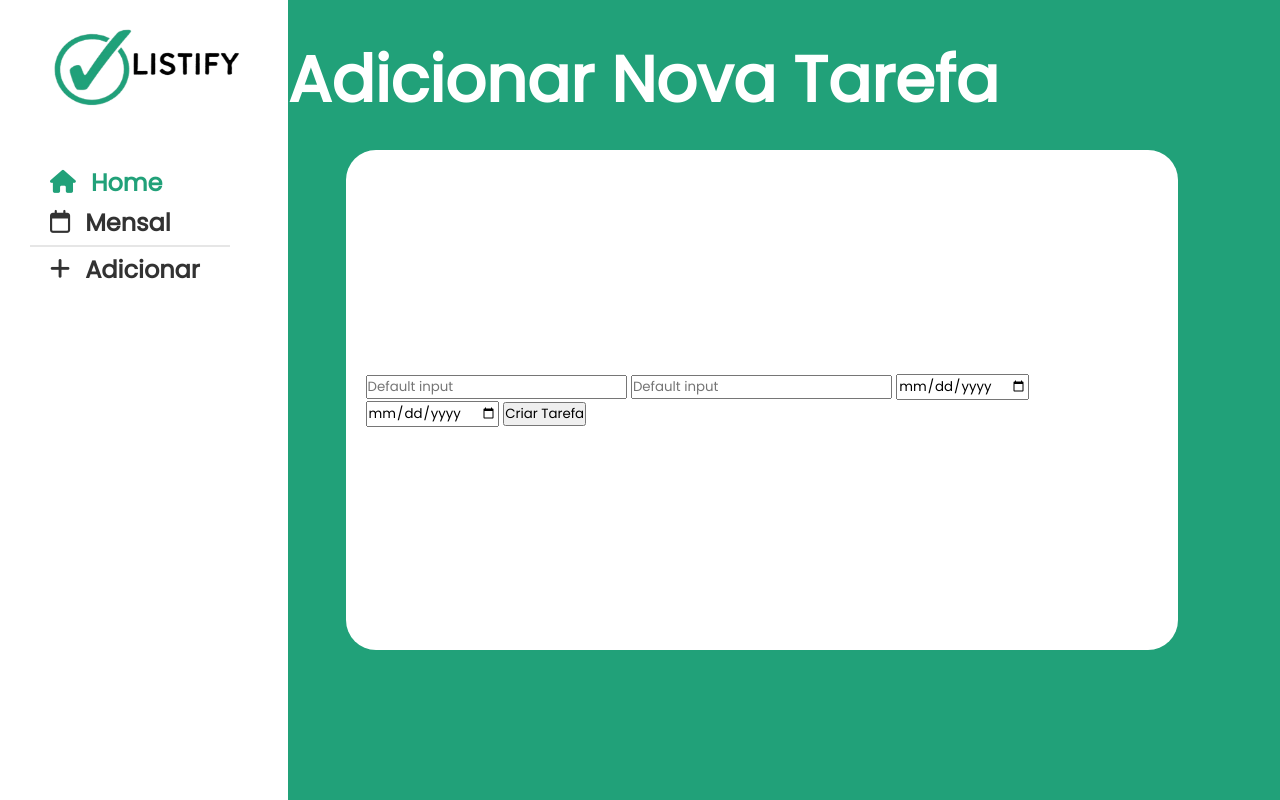
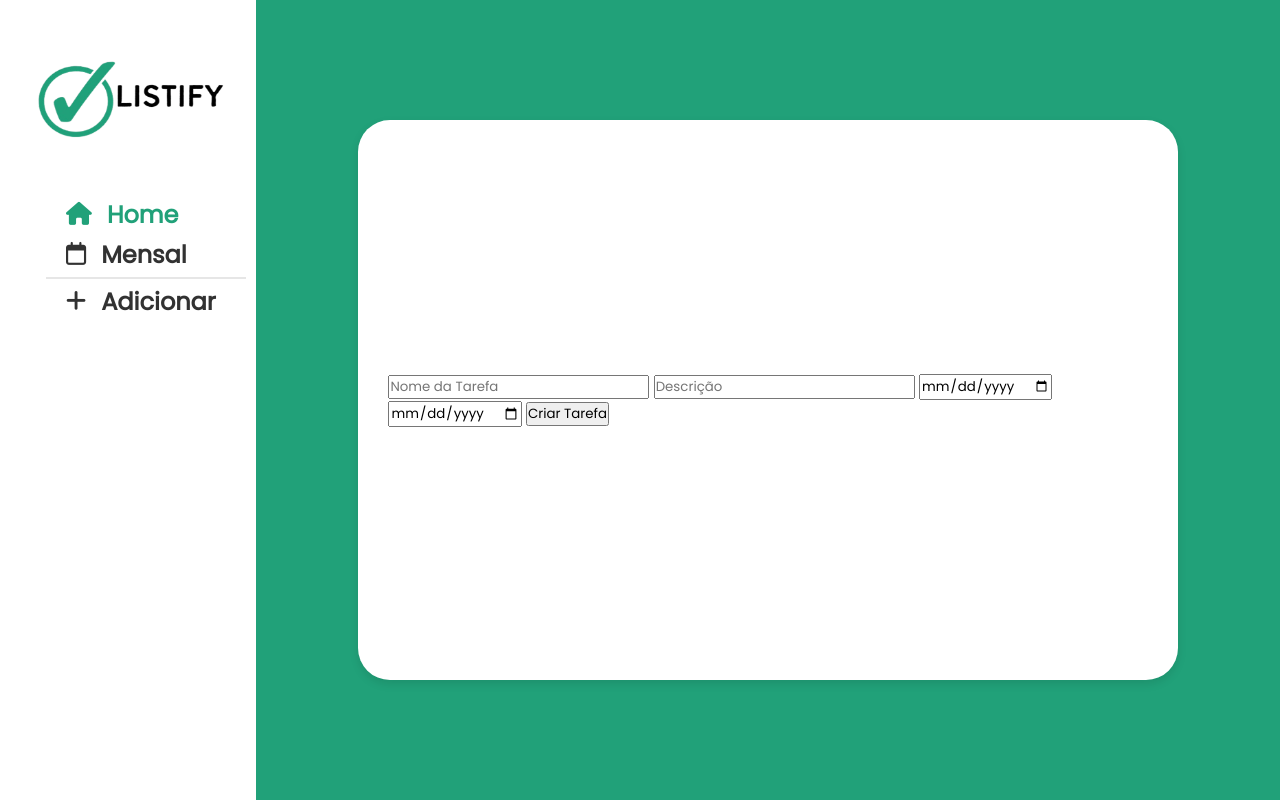
Before and after one commit to KauaSd/Listify, a PHP site: the page made by Index.php in a window 1280 px wide. Run offline with PHP 8.4, Linux system fonts and the light colour scheme; data comes from the database, SQL or seed files in the repository; some libraries are stand-ins or nearby versions.

Commit message:
form resolvido

```diff
--- a/Index.php
+++ b/Index.php
@@ -5,12 +5,12 @@ $senha="";
 $db="todolist";
 
 $conexao=mysqli_connect($servidor,$usuario,$senha,$db);
-$query="SELECT *FROM LISTA";
+$query="SELECT * FROM LISTA";
 $resultado=mysqli_query($conexao,$query);
 ?>
 
 <!DOCTYPE html>
-<html lang="en">
+<html lang="pt-BR">
 
 <head>
     <meta charset="UTF-8">
@@ -18,12 +18,14 @@ $resultado=mysqli_query($conexao,$query);
     <title>Adicionar Tarefa | Listify</title>
     <link rel="stylesheet" href="./style.css" />
     <link href="https://fonts.googleapis.com/css2?family=Poppins&display=swap" rel="stylesheet">
+    <script src="https://kit.fontawesome.com/2554b6ec93.js" crossorigin="anonymous"></script>
 </head>
 
 <body>
+    <div class="divzona">
         <div class="Menu">
             <div class="LogoListify">
-            <img src="./imgs/LogoListifySemFundo.png" alt="" width=213px height=135px>
+                <img src="./imgs/LogoListifySemFundo.png" alt="Logo Listify" width="213" height="135">
             </div>
             <div class="btnsMenu">
                 <div class="btnHome">
@@ -33,37 +35,33 @@ $resultado=mysqli_query($conexao,$query);
                     </a>
                 </div>
                 <div class="btnMensal">
-                <a href="" class="amensal">
+                    <a href="#" class="amensal">
                         <i class="fa-regular fa-calendar mensalicon"></i>
                         <button class="mensal">Mensal</button>
                     </a>
                 </div>
                 <div class="linha"></div>
                 <div class="btnAdicionar">
-                <a href="" class="aadicionar">
+                    <a href="#" class="aadicionar">
                         <i class="fa-solid fa-plus adicionaricon"></i>
                         <button class="adicionar">Adicionar</button>
                     </a>
                 </div>
             </div>
         </div>
-    <div class="Title">
-        <h1>Adicionar Nova Tarefa</h1>
-    </div>
+
+        <div class="formholder">
             <div class="Form">
                 <form action="bd.php" method="POST">
-            <input class="form-control" type="text" placeholder="Default input" aria-label="default input example"
-                name="tarefa">
-            <input class="form-control" type="text" placeholder="Default input" aria-label="default input example"
-                name="descricao">
-            <input class="form-control" type="date" placeholder="Default input" aria-label="default input example"
-                name="dataInicio">
-            <input class="form-control" type="date" placeholder="Default input" aria-label="default input example"
-                name="dataFim">
-            <button type="submit" value="inserir afazer" class="btn btn-dark">Criar Tarefa</button>
+                    <input class="form-control" type="text" placeholder="Nome da Tarefa" name="tarefa">
+                    <input class="form-control" type="text" placeholder="Descrição" name="descricao">
+                    <input class="form-control" type="date" name="dataInicio">
+                    <input class="form-control" type="date" name="dataFim">
+                    <button type="submit" class="btn btn-dark">Criar Tarefa</button>
                 </form>
             </div>
-    <script src="https://kit.fontawesome.com/2554b6ec93.js" crossorigin="anonymous"></script>
+        </div>
+    </div>
 </body>
 
 </html>
--- a/style.css
+++ b/style.css
@@ -13,55 +13,67 @@ body {
   font-size: 16px;
 }
 
+.divzona {
+  width: 100vw;
+  height: 100vh;
+  display: flex;
+  position: relative;
+}
+
 .Menu {
-  width: 18rem;
+  width: 20%;
   background-color: #fff;
   display: flex;
   height: 100vh;
   flex-direction: column;
-  padding-top: 2rem 1rem;
+  padding: 2rem 1rem;
   align-items: flex-start;
   position: fixed;
   top: 0;
   left: 0;
 }
 
+.formholder {
+  margin-left: 20%;
+  width: 80%;
+  display: flex;
+  justify-content: center;
+  align-items: center;
+  height: 100vh;
+}
+
 .Form {
   background-color: #fff;
-  width: 65%;
-  height: 70%;
-  max-width: 1200px;
-  max-height: 500px;
-  border-radius: 30px;
-  position: absolute;
-  top: 150px;
-  left: 27vw;
+  width: 80%;
+  height:70%;
+  border-radius: 4vh;
   display: flex;
   justify-content: center;
   align-items: center;
   flex-direction: column;
-  padding: 20px;
+  padding: 30px;
   gap: 15px;
+  box-shadow: 0 4px 10px rgba(0, 0, 0, 0.1);
 }
 
-.LogoListify, .linha{
+.LogoListify, .linha {
   display: flex;
   align-self: center;
 }
 
-.btnHome, .btnMensal, .btnAdicionar{
+.btnHome, .btnMensal, .btnAdicionar {
   margin-left: 50px;
 }
 
-.btnAdicionar, .linha, .btnMensal{
+.btnAdicionar, .linha, .btnMensal {
   margin-top: 5px;
 }
 
-.btnsMenu{
+.btnsMenu {
   margin-top: 30px;
 }
 
-.home, .mensal,.adicionar {
+.home, .mensal, .adicionar {
   all: unset;
   display: flex;
   text-decoration: none;
@@ -85,44 +97,52 @@ body {
   margin-right: 15px;
 }
 
-.mensalicon, .mensal, .adicionar, .adicionaricon{
-  color:#323232
+.mensalicon, .mensal, .adicionar, .adicionaricon {
+  color: #323232;
 }
 
+.linha {
+  background-color: #E6E6E6;
+  width: 200px;
+  height: 2px;
+  margin-left: 30px;
+}
+
+/* Responsividade */
 @media (max-width: 768px) {
-  .Form {
-    width: 90vw;
-    height: calc(90vw * (500 / 1200));
-    top: 120px;
+  .Menu {
+    width: 25%;
   }
 
-  .Menu {
-    width: 25vw;
+  .formholder {
+    margin-left: 25%;
+    width: 75%;
+  }
+
+  .Form {
+    width: 90%;
+    padding: 20px;
   }
 }
 
 @media (max-width: 480px) {
   .Menu {
+    position: relative;
     width: 100%;
+    height: auto;
+    flex-direction: row;
+    justify-content: space-around;
+    padding: 1rem;
+  }
+
+  .formholder {
+    margin-left: 0;
+    width: 100%;
+    padding: 1rem;
   }
 
   .Form {
-    width: 95vw;
-    height: calc(95vw * (500 / 1200));
-    top: 80px;
+    width: 100%;
+    padding: 15px;
   }
 }
-
-.linha{
-  background-color:#E6E6E6;
-  width: 200px;
-  height: 2px;
-  margin-left: 30px;
-}
-body > .Title {
-  position: absolute;
-  top: 2rem;
-  left: 18rem;
-  color: #ffff;
-font-size: 2rem;
-}
```
Lines whose indentation alone changed are shown as unchanged.
